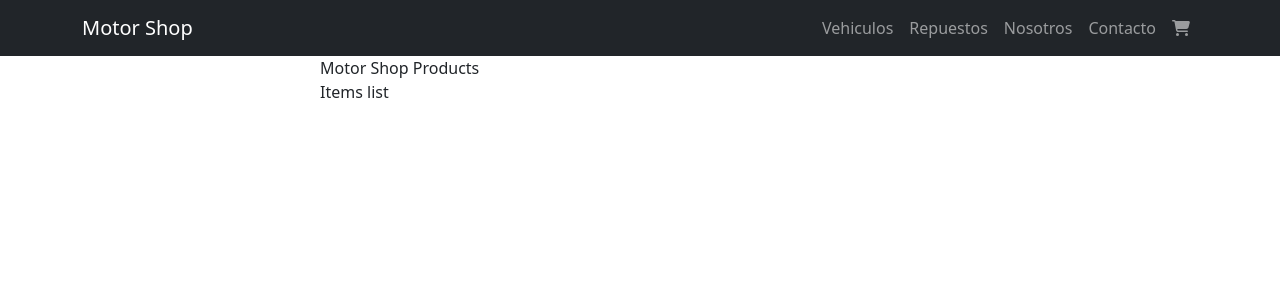
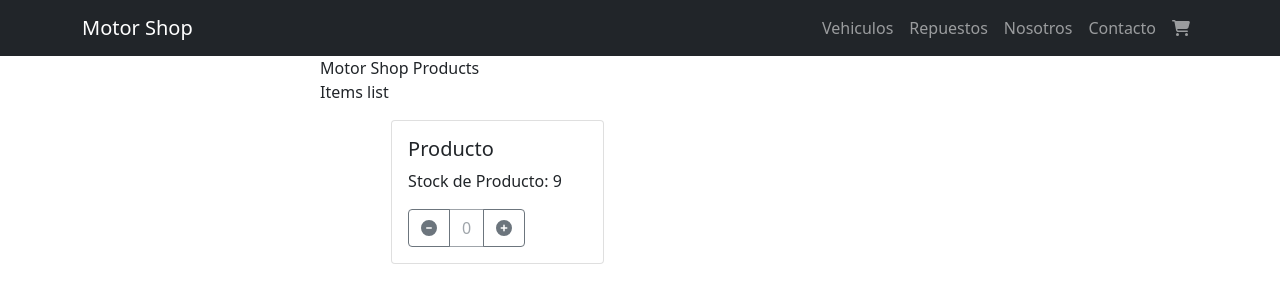
Before and after one commit to MartinAhlers/MotorShopAhlers, a React (Create React App) app: page / in a window 1280 px wide. Shown: the top 300 px of the page. Built offline with nearby package versions, Linux system fonts and the light colour scheme.

Commit message:
Componente ItemCount

```diff
--- /dev/null
+++ b/src/components/ItemCount.js
@@ -0,0 +1,36 @@
+import React from 'react';
+import 'bootstrap/dist/css/bootstrap.min.css';
+import { FontAwesomeIcon } from '@fortawesome/react-fontawesome';
+import { faCircleMinus,faCirclePlus} from '@fortawesome/free-solid-svg-icons'
+import {Button , ButtonGroup , Card}  from 'react-bootstrap';
+import {useState} from 'react';
+
+let stock = 9;
+
+const ItemCount = () =>{
+
+let [contador, setContador] = useState(0);
+
+const click = (tipo,stock) =>{
+     if(tipo === 'resta' && contador>0){
+        setContador(contador - 1)
+     }else if(tipo === 'suma' && contador<stock){
+         setContador(contador + 1)
+     }
+    }
+return (
+<Card className="col-md-6 offset-2">
+<Card.Body>
+    <Card.Title>Producto</Card.Title>
+    <Card.Text>Stock de Producto: {stock}</Card.Text>
+<ButtonGroup aria-label="grupoBtn">
+  <Button variant="outline-secondary" onClick={() => click('resta')}><FontAwesomeIcon icon={faCircleMinus} /></Button>{' '}
+  <Button variant="outline-secondary" disabled>{contador}</Button>{' '}
+  <Button variant="outline-secondary" onClick={() => click('suma',stock)}><FontAwesomeIcon icon={faCirclePlus} /></Button>{' '}
+</ButtonGroup>
+</Card.Body>
+</Card>
+     )
+
+    };
+export default ItemCount;
--- a/src/components/ItemListContainer.js
+++ b/src/components/ItemListContainer.js
@@ -1,12 +1,14 @@
 import React from 'react';
 import 'bootstrap/dist/css/bootstrap.min.css';
-
+import ItemCount from './ItemCount';
 
 const ItemListContainer = ({title , content}) =>{
     return (
-    <p className="col-md-6 offset-3">{title}
+   <> <p className="col-md-6 offset-3">{title}
           <br/>  {content}</p>
-    )
+     <p className="col-md-4 offset-3"> <ItemCount  /></p>
+
+   </> )
 
 };
 
```
Also changed, not shown: src/components/Footer.js (added).
